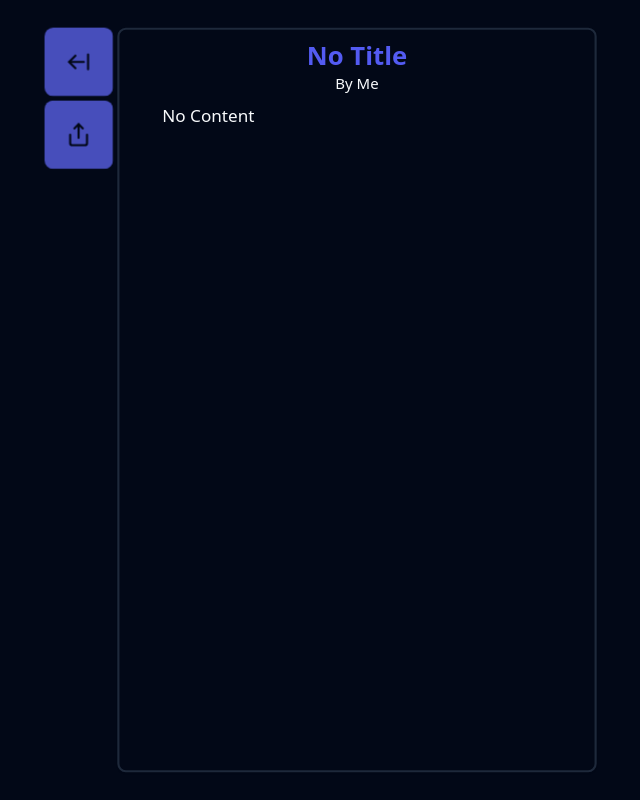
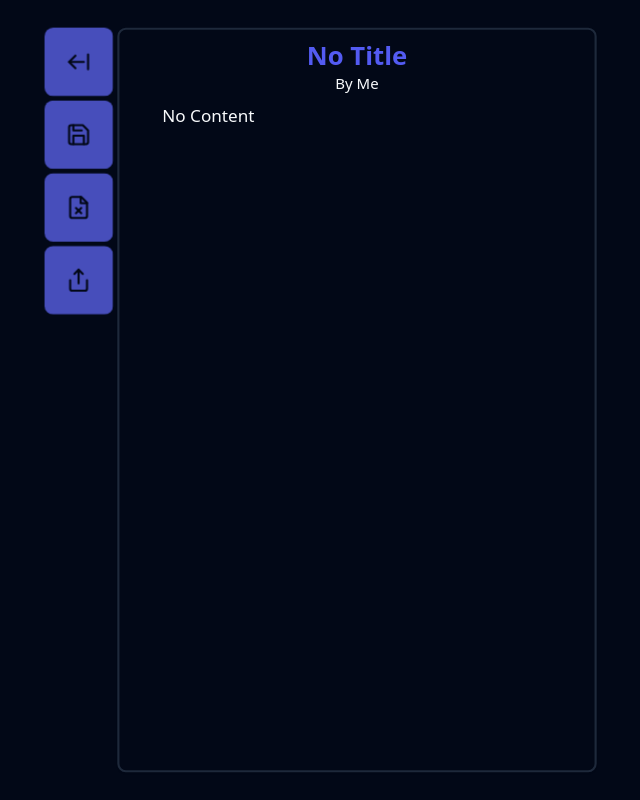
Before and after one commit to lernEarnBurn/blog-site, a React (Vite) app in the folder creater-interface/: page /blogs/1 in a window 1280 px wide. Shown: the whole page, without its empty margins (283-923 px from the left). Built offline with nearby package versions, Linux system fonts and the light colour scheme.

Commit message:
added two buttons with icons to edit bar

```diff
--- a/creater-interface/src/components/BackBar.tsx
+++ b/creater-interface/src/components/BackBar.tsx
@@ -1,6 +1,8 @@
 import { motion } from 'framer-motion'
 import { ArrowLeftFromLine } from 'lucide-react';
 import { Share } from 'lucide-react';
+import { FileX } from 'lucide-react';
+import { Save } from 'lucide-react';
 
 const animations = {
   initial: {opacity: 0, x: -120},
@@ -24,6 +26,12 @@ export const BtnBar = ({backFunc}: BtnBarProps) => {
       <button className='w-16 h-16 btn-bar hover:scale-[1.01] flex items-center justify-center' onClick={backFunc}>
         <ArrowLeftFromLine className='icon'/>
       </button>
+      <button className='w-16 h-16 btn-bar hover:scale-[1.01] flex items-center justify-center' /*onClick={saveFunc}*/>
+        <Save className='icon'/>
+      </button>
+      <button className='w-16 h-16 btn-bar hover:scale-[1.01] flex items-center justify-center' /*onClick={deleteFunc}*/>
+        <FileX className='icon'/>
+      </button>
       <button className='w-16 h-16 btn-bar hover:scale-[1.01] flex items-center justify-center'>
         <Share className='icon'/>
       </button>
```
